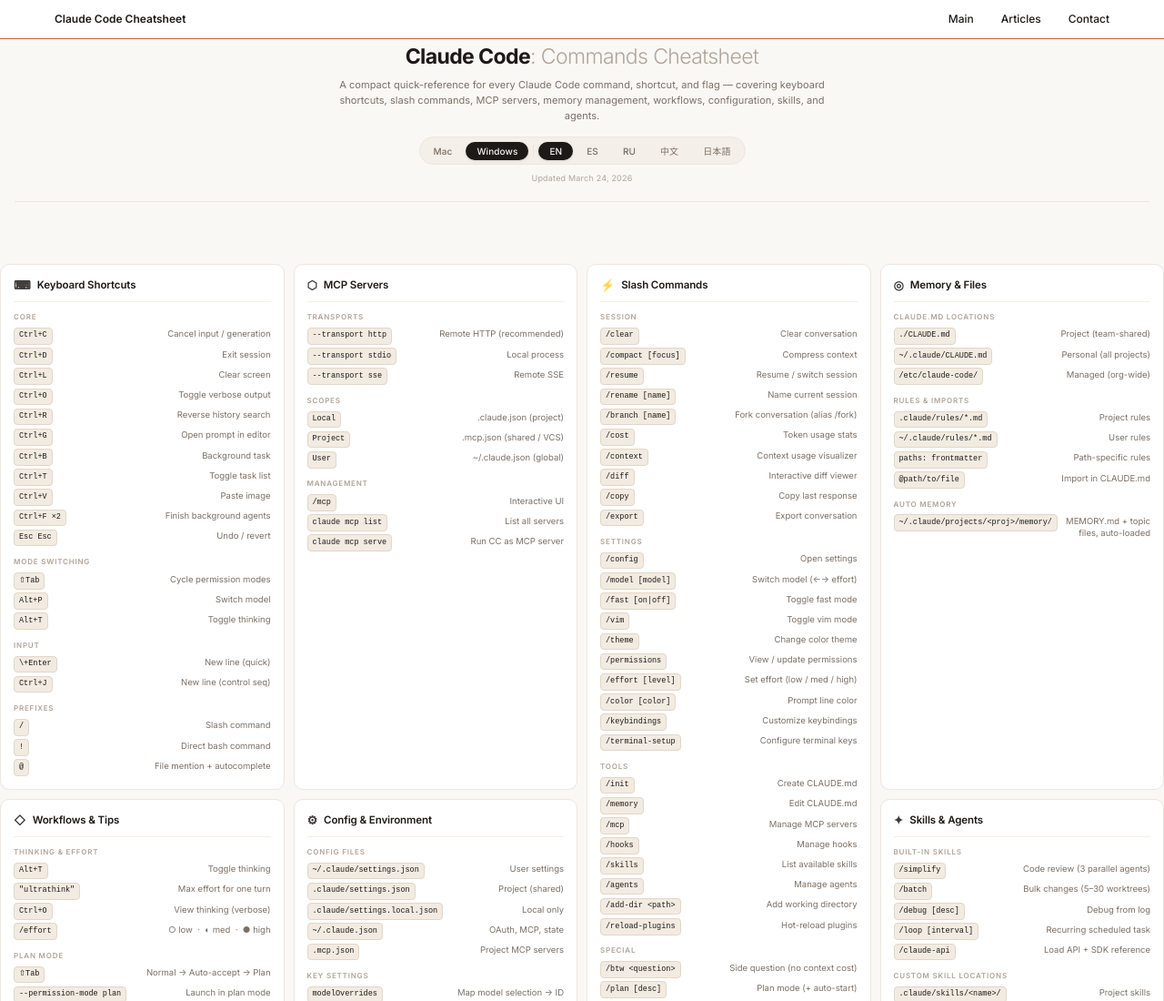
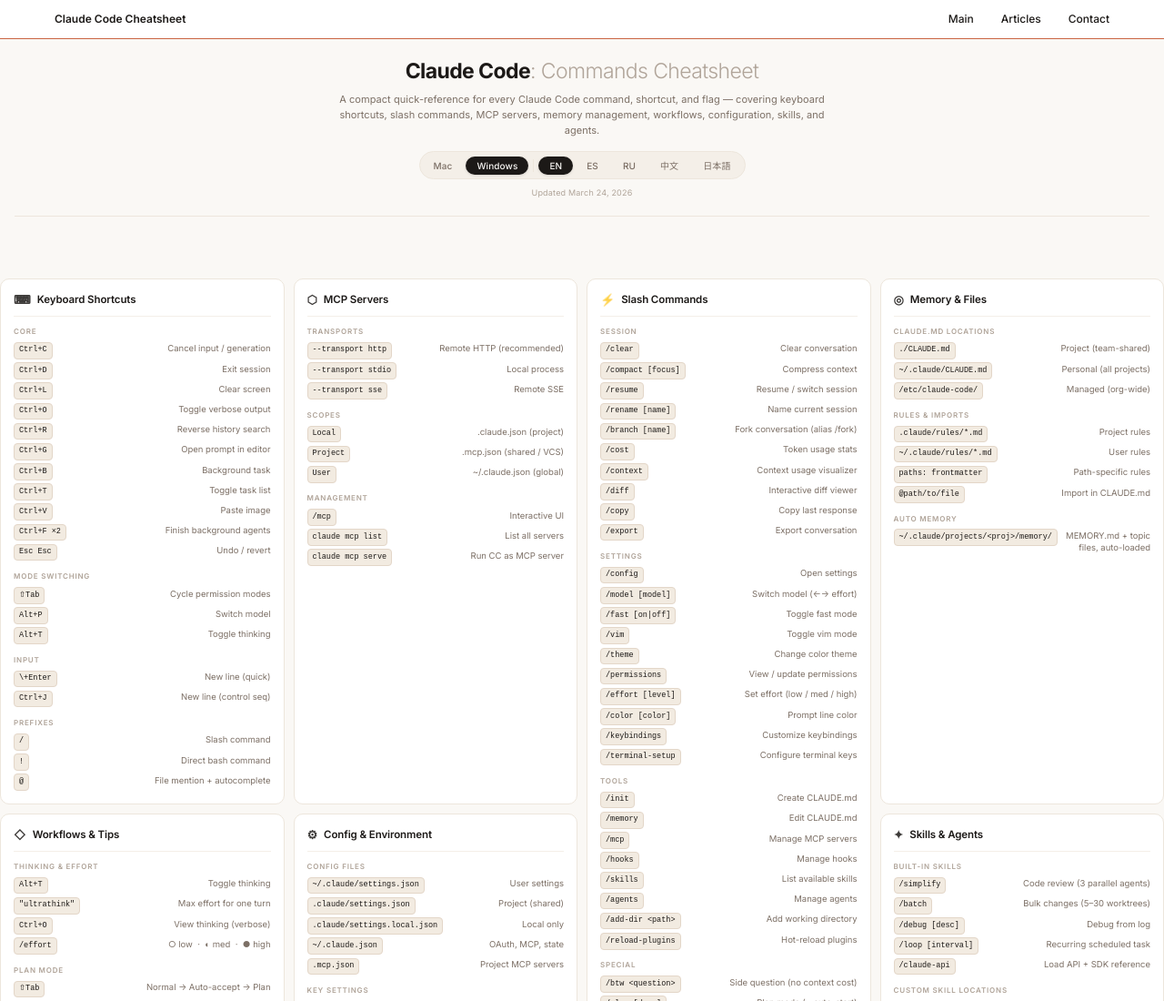
Before and after one commit to paullarionov/claude-code-commands-cheatsheet, a plain HTML site: page index.html in a window 1280 px wide. Shown: the top 1100 px of the page at 91% size. Drawn offline with Linux system fonts and the light colour scheme.

Commit message:
style: add h1 top indent and remove main bottom padding

```diff
--- a/index.html
+++ b/index.html
@@ -103,6 +103,7 @@
     line-height: 1.1;
     margin-left: 16px;
     margin-right: 16px;
+    margin-top: 16px;
   }
 
   header h1 em {
@@ -174,7 +175,7 @@
     display: grid;
     grid-template-columns: repeat(4, 1fr);
     gap: 10px;
-    padding: 0 0 22px;
+    padding: 0;
   }
 
   /* ── Section cards ───────────────────────────── */
```
